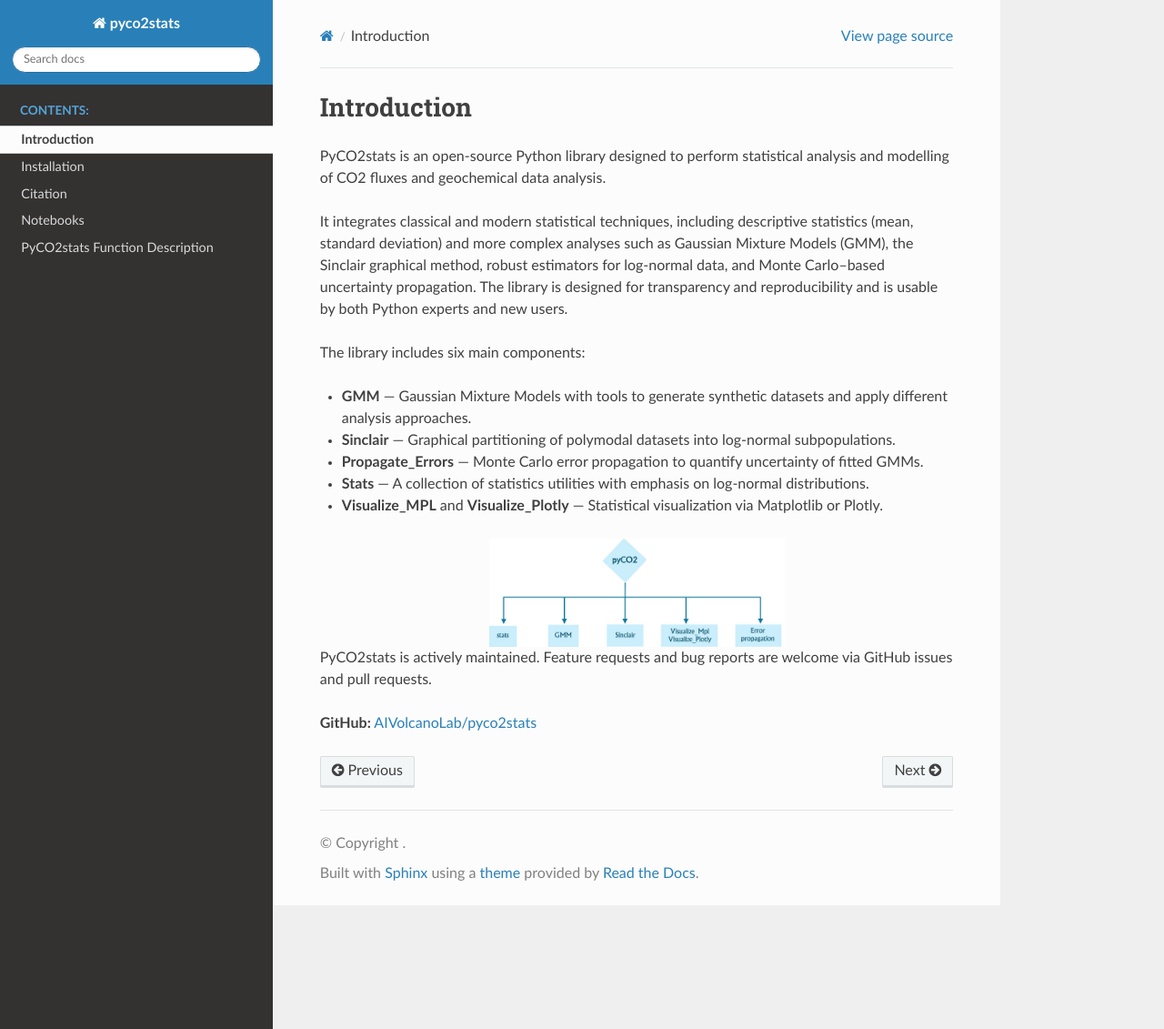
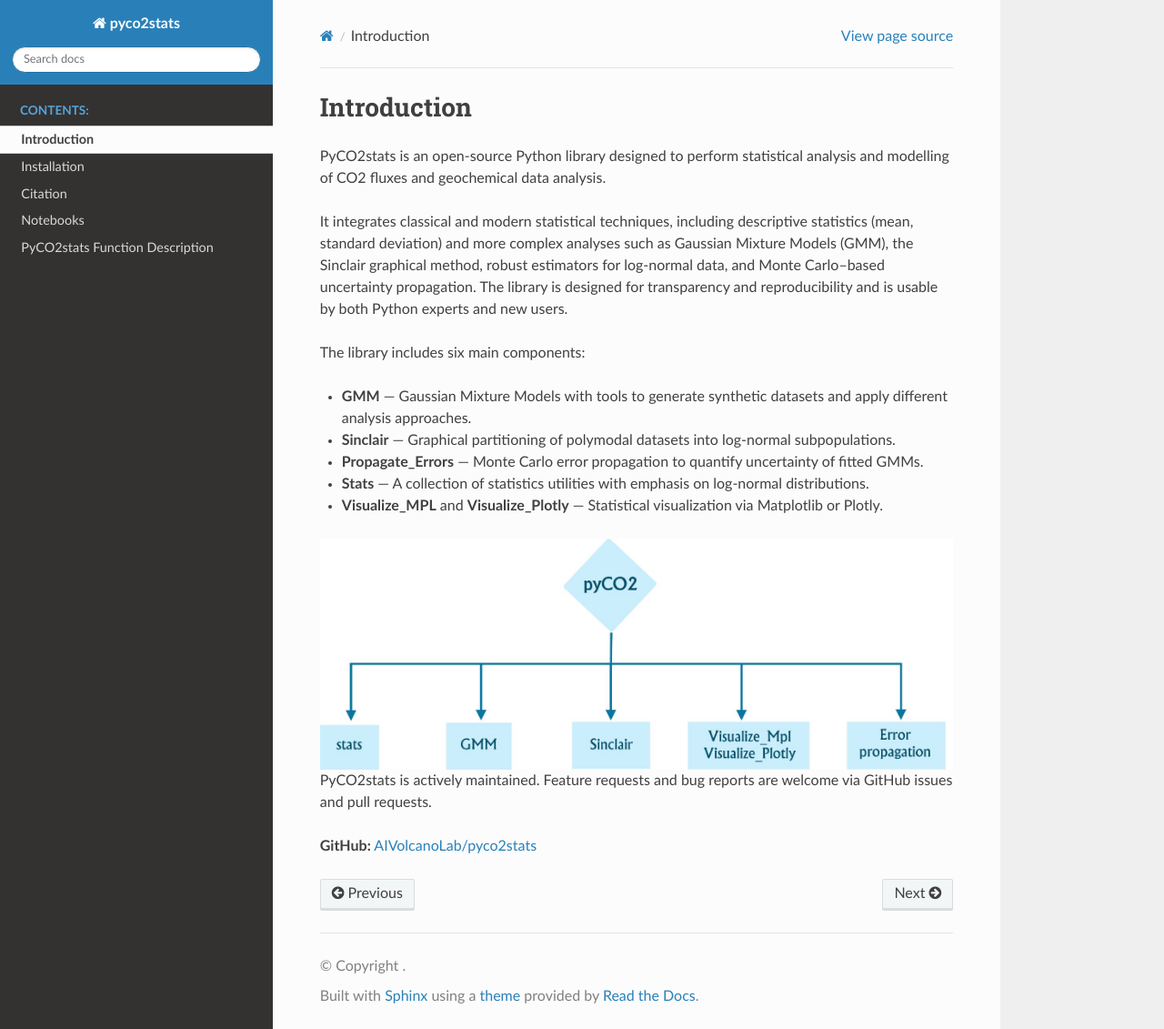
Before and after one commit to AIVolcanoLab/pyco2stats, a Sphinx documentation site: the page built from docs/introduction.rst, in a window 1280 px wide and 1131 px high. Shown: the whole window at 91% size. Built offline with Sphinx 7.4.7 and the Read the Docs theme 3.1.0, drawn with Linux system fonts in a browser that asks for light colours.

Commit message:
Update introduction.rst

```diff
--- a/docs/introduction.rst
+++ b/docs/introduction.rst
@@ -15,7 +15,7 @@ The library includes six main components:
 
 .. figure:: _static/pyco2_figure.png
    :alt: Visual representation of PyCO2stats library.
-   :width: 325px
+   :width: 1000px
    :align: center
 
 PyCO2stats is actively maintained. Feature requests and bug reports are welcome via GitHub issues and pull requests.
```
